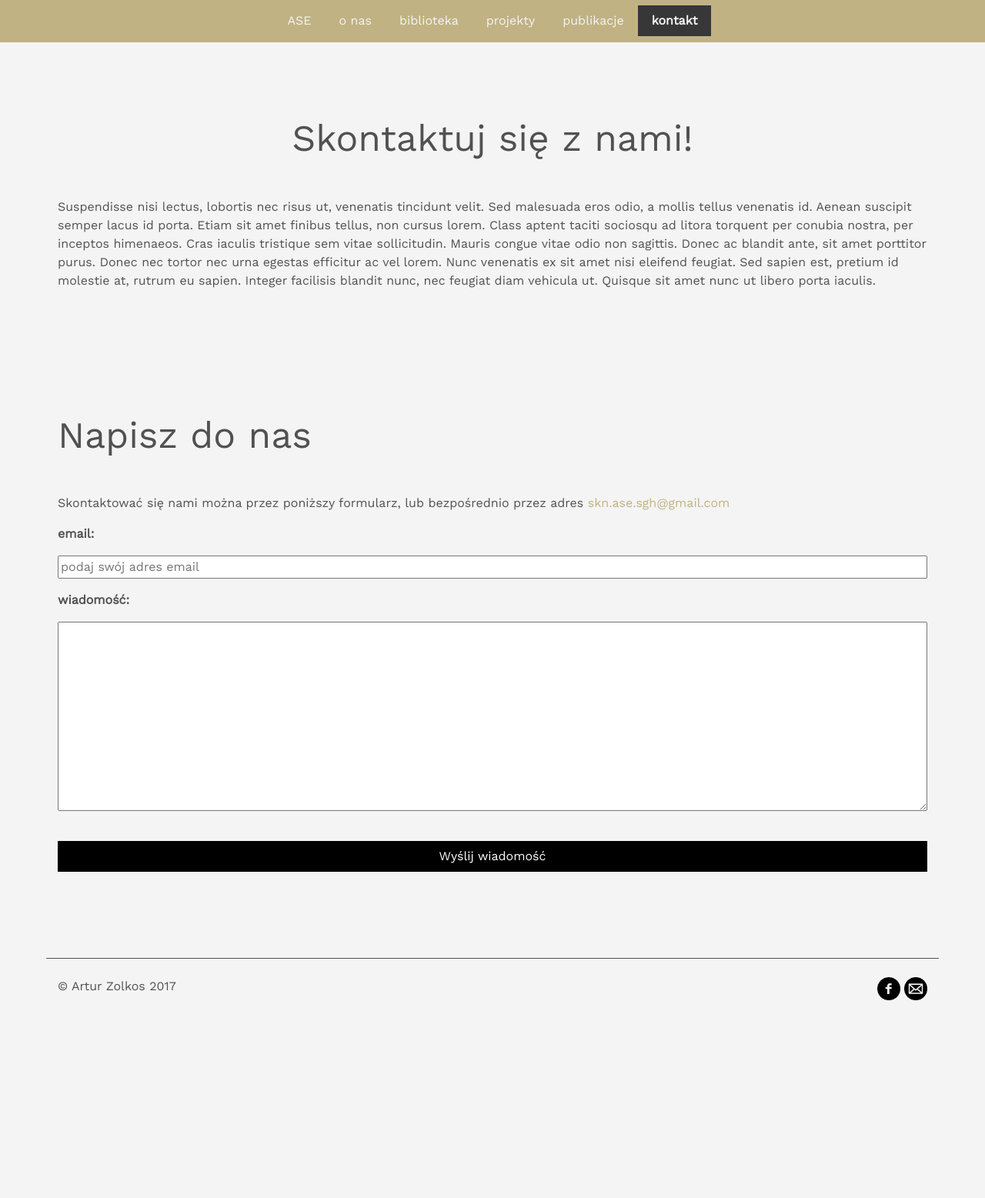
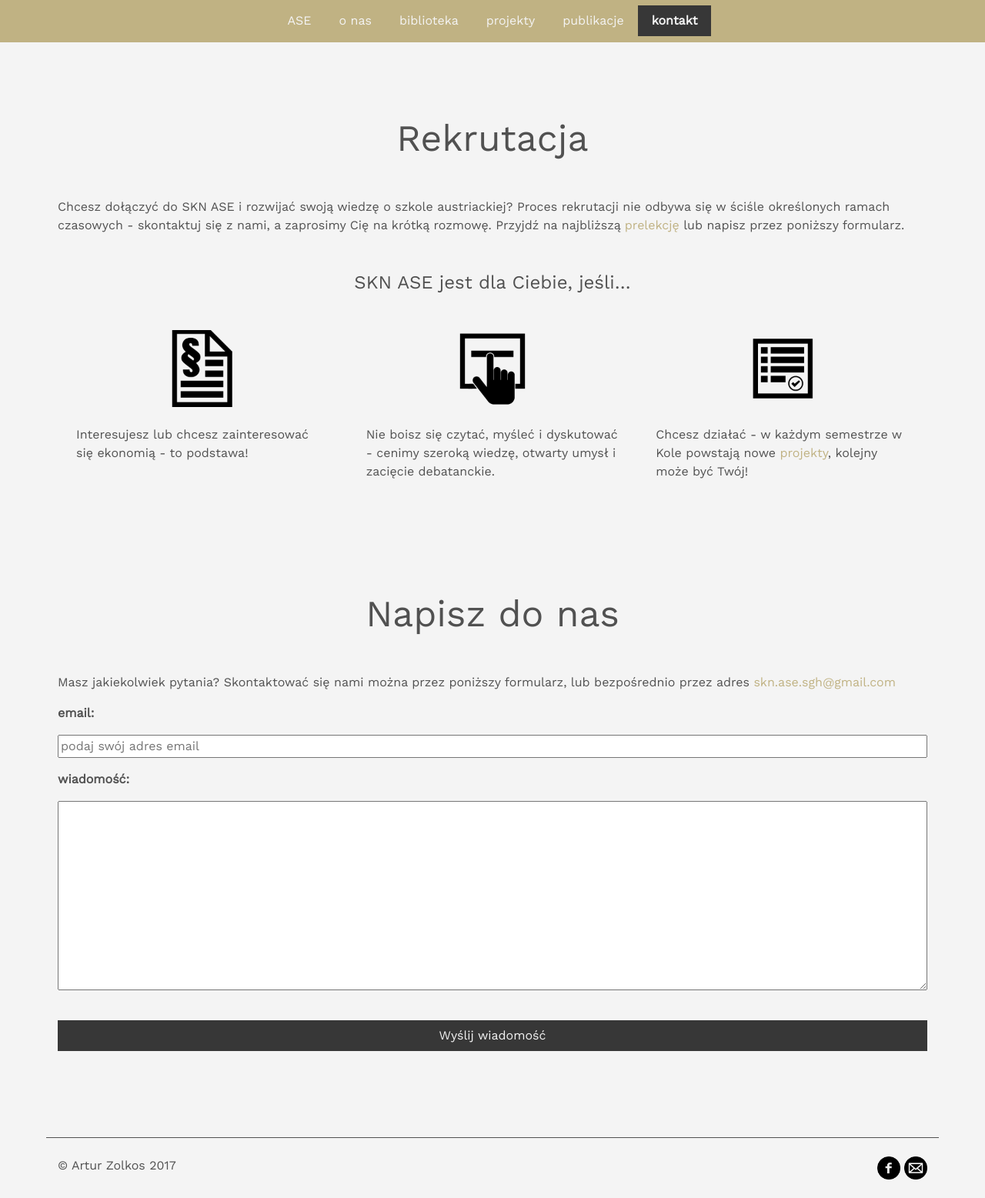
Before and after one commit to azolkos/sknase, a Django app: page /kontakt/ in a window 1280 px wide. Shown: the part 201-1758 px from the top of the page at 77% size. Before the commit the page ends 1501 px from the top, so only its background shows below. Run offline with Django 3.2, Linux system fonts and the light colour scheme; some libraries are stand-ins or nearby versions.

Commit message:
Kontakt tab extended

```diff
--- a/static/css/onas.css
+++ b/static/css/onas.css
@@ -38,15 +38,12 @@
 	padding-right: 24px;
 }
 
-.profile_float2 {
-    float: left;
-    width: 33.33%;
-    padding-left: 24px;
-    padding-right: 24px;
+.text_box2 h4 {
+    color: #C0B283;
 }
 
-.text_box2 h4 {
-    color: #C0B283;
+.text_box2 h5 {
+    font-weight: bold;
 }
 
 .icon_box2 {
--- a/templates/kontakt.html
+++ b/templates/kontakt.html
@@ -7,31 +7,49 @@
 	<div class="headrow">
 		<div class="container-fluid inside_row">
 			<div class="section_title w3-center">
-				<h2>Skontaktuj się z nami!</h2>
+				<h2>Rekrutacja</h2>
 			</div>
 			<div class="section_content">
 				<p>
-					Suspendisse nisi lectus, lobortis nec risus ut, venenatis tincidunt velit. Sed malesuada eros odio, a mollis tellus venenatis id. Aenean suscipit semper lacus id porta. Etiam sit amet finibus tellus, non cursus lorem. Class aptent taciti sociosqu ad litora torquent per conubia nostra, per inceptos himenaeos. Cras iaculis tristique sem vitae sollicitudin. Mauris congue vitae odio non sagittis. Donec ac blandit ante, sit amet porttitor purus. Donec nec tortor nec urna egestas efficitur ac vel lorem. Nunc venenatis ex sit amet nisi eleifend feugiat. Sed sapien est, pretium id molestie at, rutrum eu sapien. Integer facilisis blandit nunc, nec feugiat diam vehicula ut. Quisque sit amet nunc ut libero porta iaculis.
+					Chcesz dołączyć do SKN ASE i rozwijać swoją wiedzę o szkole austriackiej? Proces rekrutacji nie odbywa się w ściśle określonych ramach czasowych - skontaktuj się z nami, a zaprosimy Cię na krótką rozmowę. Przyjdź na najbliższą <a href="">prelekcję</a> lub napisz przez poniższy formularz.
 				</p>
-				<div class="w3-text-red">
-					{{ form.email.errors }}
-					{{ form.message.errors }}
+
+				<div class="w3-center" style="margin-top: 48px; margin-bottom: 48px">
+					<h4>SKN ASE jest dla Ciebie, jeśli…</h4>
 				</div>
+
+				<div class="floating_item">
+						<div id="PRZECZYTAJ" class="icon_box3"></div>
+						<div class="text_box3">Interesujesz lub chcesz zainteresować się ekonomią - to podstawa!</div>
+				</div>
+				<div class="floating_item">
+					<div id="WYBIERZ" class="icon_box3"></div>
+					<div class="text_box3">Nie boisz się czytać, myśleć i dyskutować - cenimy szeroką wiedzę, otwarty umysł i zacięcie debatanckie.</div>
+				</div>
+				<div class="floating_item">
+					<div id="WYPELNIJ" class="icon_box3"></div>
+					<div class="text_box3">Chcesz działać - w każdym semestrze w Kole powstają nowe <a href="/projekty">projekty</a>, kolejny może być Twój!</div>
+				</div>
+
 			</div>
 		</div>
 	</div>
 
-
 	<div class="nextrow">
 		<div class="container-fluid inside_row">
-			<div class="section_title">
+			<div class="section_title w3-center">
 				<h2>Napisz do nas</h2>
 			</div>
 			<div class="section_content">
 
 				<p>
-					Skontaktować się nami można przez poniższy formularz, lub bezpośrednio przez adres <a href="mailto:skn.ase.sgh@gmail.com" target="_top">skn.ase.sgh@gmail.com</a>
+					Masz jakiekolwiek pytania? Skontaktować się nami można przez poniższy formularz, lub bezpośrednio przez adres <a href="mailto:skn.ase.sgh@gmail.com" target="_top">skn.ase.sgh@gmail.com</a>
 				</p>
+
+				<div class="w3-text-red">
+					{{ form.email.errors }}
+					{{ form.message.errors }}
+				</div>
 
 				<form action="" method="post">{% csrf_token %}
 					<p class="field">email:</p>
@@ -39,9 +57,10 @@
 					<p class="field">wiadomość:</p>
 					<p>{{ form.message }}</p>
 					<div class="w3-padding-16">
-						<input type="submit" value="Wyślij wiadomość" class="w3-button w3-black">
+						<input type="submit" value="Wyślij wiadomość" class="w3-button" style="background-color: #373737; color: #f4f4f4; width: 100%">
 					</div>
 				</form>
+
 			</div>
 		</div>
 	</div>
--- a/templates/onas.html
+++ b/templates/onas.html
@@ -138,7 +138,7 @@
 				</div>
 			</div>
 			<div class="section_content w3-center">
-				<div class="profile_float2">
+				<div class="profile_float">
 					<div id="WICE" class="icon_box2"></div>
 					<div class="text_box2">
 						<h5>Wojciech Piętak</h5>
@@ -147,7 +147,7 @@
 						</p>
 					</div>
 				</div>
-				<div class="profile_float2">
+				<div class="profile_float">
 					<div id="PREZES" class="icon_box2"></div>
 					<div class="text_box2">
 						<h5>Wojciech Solarz</h5>
```
